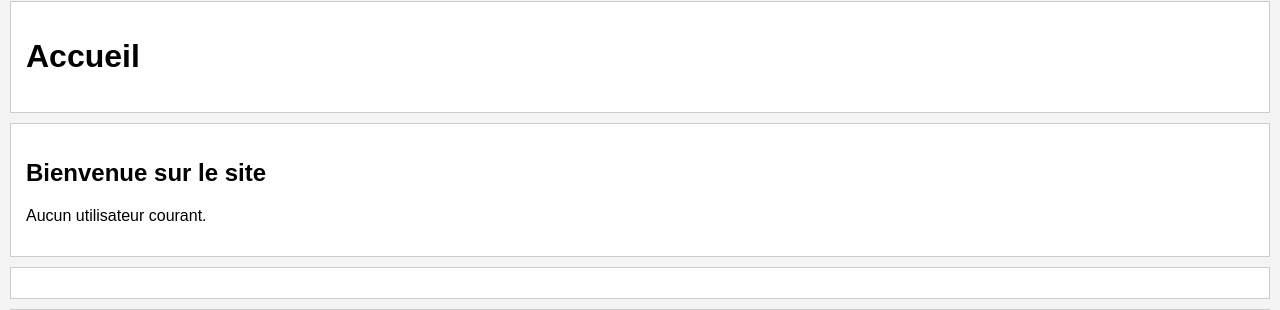
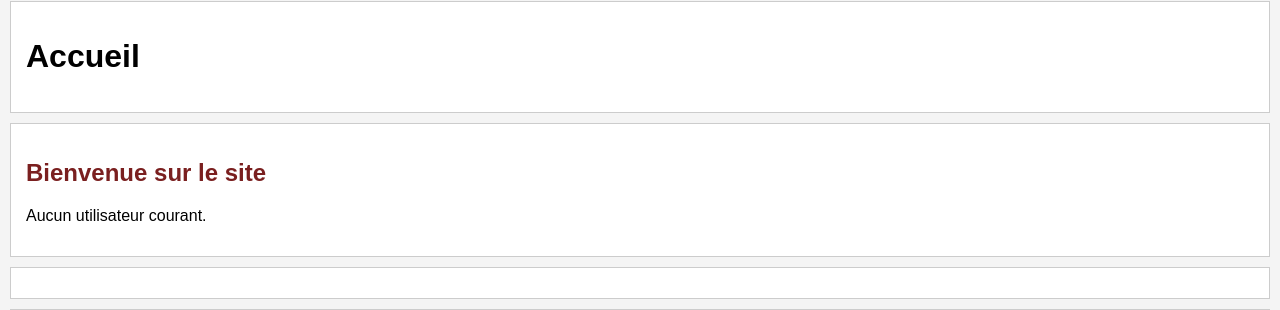
Before and after one commit to valumane/projet_web, a Symfony app: template templates/Site/accueil.html.twig in a window 1280 px wide. Shown: the part 93-403 px from the top of the page. Run offline with Twig, Linux system fonts and the light colour scheme; the template is opened without the code that fills it, so the values that code supplies are empty; some libraries are stand-ins or nearby versions.

Commit message:
update css hierarchy with template hierarchy

```diff
--- /dev/null
+++ b/public/css/accueil.css
@@ -0,0 +1,7 @@
+h2 {
+    color: #7a1f1f;
+}
+
+.accueil-carte {
+    border: 2px solid #7a1f1f;
+}
--- /dev/null
+++ b/public/css/global.css
@@ -0,0 +1,14 @@
+body {
+    font-family: Arial, sans-serif;
+    margin: 0;
+    background-color: #f4f4f4;
+}
+
+a {
+    color: #1a4f8b;
+    text-decoration: none;
+}
+
+a:hover {
+    text-decoration: underline;
+}
--- a/public/css/default.css
+++ b/public/css/vente.css
@@ -1,9 +1,3 @@
-body {
-    font-family: Arial, sans-serif;
-    margin: 0;
-    background-color: #f4f4f4;
-}
-
 #header,
 #menu,
 #titre,
--- a/templates/Layouts/layout.html.twig
+++ b/templates/Layouts/layout.html.twig
@@ -1,11 +1,15 @@
-{# Template racine #}
+{# Template racine - niveau 1 #}
 
 <!DOCTYPE html>
 <html lang="fr">
 <head>
     <meta charset="UTF-8">
     <title>{% block title %}{% endblock %}</title>
-    {% block css %}{% endblock %}
+
+    {% block css %}
+        <link rel="stylesheet" href="{{ asset('css/global.css') }}">
+    {% endblock %}
+
     {% block javascript %}{% endblock %}
 </head>
 <body>
--- a/templates/Layouts/layout_vente.html.twig
+++ b/templates/Layouts/layout_vente.html.twig
@@ -4,7 +4,7 @@
 
 {% block css %}
     {{ parent() }}
-    <link rel="stylesheet" media="screen" type="text/css" title="default" href="{{ asset('css/default.css') }}" />
+    <link rel="stylesheet" href="{{ asset('css/vente.css') }}">
 {% endblock %}
 
 {% block body %}
--- a/templates/Site/accueil.html.twig
+++ b/templates/Site/accueil.html.twig
@@ -1,6 +1,11 @@
 {% extends 'Layouts/layout_vente.html.twig' %}
 
 {% block title %}Accueil{% endblock %}
+
+{% block css %}
+    {{ parent() }}
+    <link rel="stylesheet" href="{{ asset('css/accueil.css') }}">
+{% endblock %}
 
 {% block titre_principal %}Accueil{% endblock %}
 
@@ -9,7 +14,7 @@
         <h2>Bienvenue sur le site</h2>
 
         {% if currentUser %}
-            <div class="carte">
+            <div class="carte accueil-carte">
                 <p><strong>Utilisateur courant :</strong> {{ currentUser.login }}</p>
                 <p><strong>Nom :</strong> {{ currentUser.nom }}</p>
                 <p><strong>Prenom :</strong> {{ currentUser.prenom}}</p>
```
